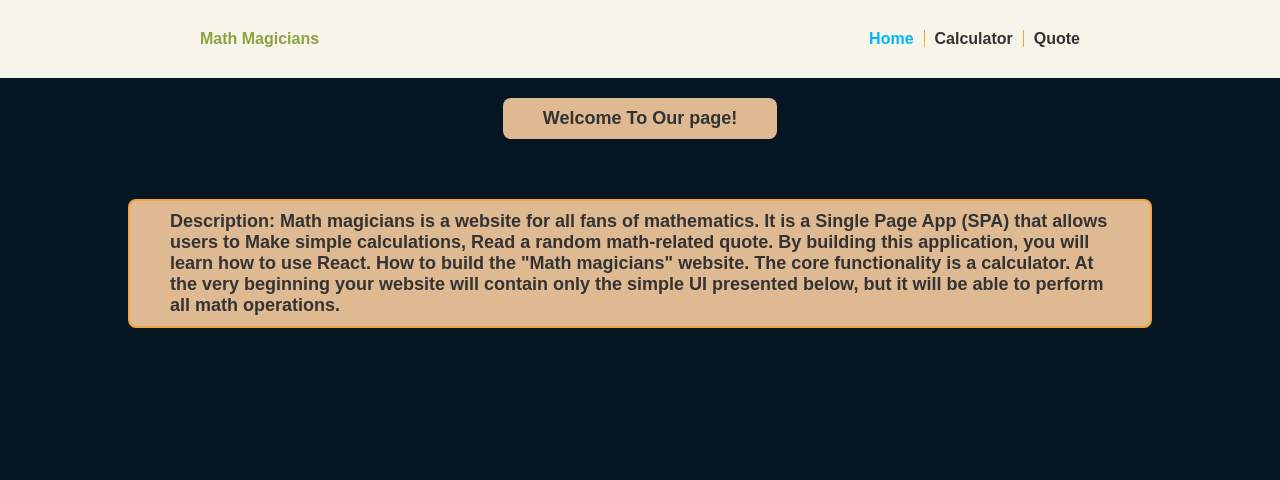
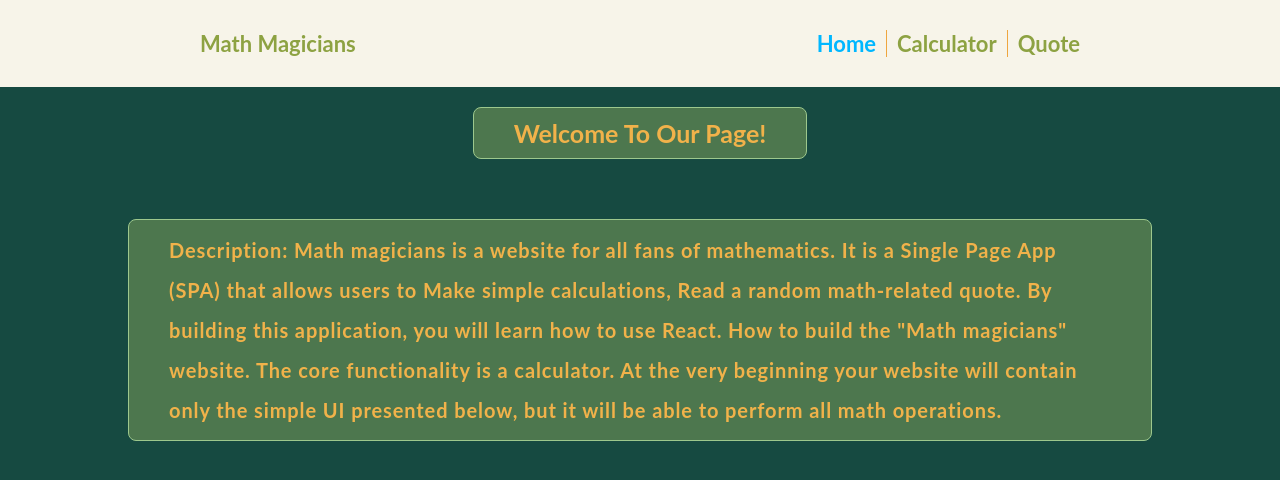
Before and after one commit to OybekKayumov/m3-math-magicians, a React (Create React App) app: page /math-magicians in a window 1280 px wide. Shown: the top 480 px of the page. Built offline with nearby package versions, Linux system fonts and the light colour scheme.

Commit message:
update index.css

```diff
--- a/src/components/Calculator.css
+++ b/src/components/Calculator.css
@@ -9,26 +9,24 @@
 .main-container p {
   font-size: 1.8rem;
   font-weight: bold;
-  color: #333;
-  background-color: #deb992;
-  border: 1px solid #eba63f;
+  color: #f1b24a;
+  background-color: #4d774e;
+  border: 1px solid #9dc88d;
   border-radius: 8px;
   padding: 1rem 4rem;
 }
 
 .box-container {
-  /* width: 90vw; */
   width: 100%;
   height: 60vh;
   background-color: #808080;
   display: grid;
   grid-template-columns: repeat(4, 1fr);
   grid-template-rows: repeat(6, 1fr);
-  border: 1px solid #eba63f;
+  border: 1px solid #9dc88d;
 }
 
 .screen {
-  /* grid-column: 1 / span 4; */
   grid-column: 1 / -1;
   color: #fff;
   padding: 2rem;
@@ -36,6 +34,8 @@
   justify-content: flex-end;
   font-size: 2rem;
   background-size: cover;
+  width: 100%;
+  height: 100%;
 }
 
 .btn {
@@ -74,7 +74,7 @@
   grid-column: 1 / span 2;
 }
 
-@media (min-width: 900px) {
+@media (min-width: 992px) {
   .main-container {
     width: 100%;
     flex-direction: row;
--- a/src/components/Home.js
+++ b/src/components/Home.js
@@ -5,7 +5,7 @@ const Home = () => {
 
   return (
     <section className="container-home">
-      <h1>Welcome To Our page!</h1>
+      <h1>Welcome To Our Page!</h1>
       <p>{para}</p>
     </section>
   );
--- a/src/components/pages.css
+++ b/src/components/pages.css
@@ -9,10 +9,11 @@
 }
 
 .container-home h1 {
-  font-size: 1.8rem;
+  font-size: 2.5rem;
   font-weight: bold;
-  color: #333;
-  background-color: #deb992;
+  color: #f1b24a;
+  background-color: #4d774e;
+  border: 1px solid #9dc88d;
   border-radius: 8px;
   padding: 1rem 4rem;
   margin-bottom: 2rem;
@@ -20,39 +21,41 @@
 
 .container-home p {
   width: 80%;
-  font-size: 1.8rem;
+  font-size: 2rem;
   font-weight: bold;
-  color: #333;
-  background-color: #deb992;
-  border: 2px solid #efa63f;
+  line-height: 4rem;
+  letter-spacing: 0.9px;
+  color: #f1b24a;
+  background-color: #4d774e;
+  border: 1px solid #9dc88d;
   border-radius: 8px;
   padding: 1rem 4rem;
   margin-bottom: 2rem;
 }
 
 nav {
-  padding: 3rem;
-  color: black;
-  background-color: #f7f4e9;
   display: flex;
   justify-content: space-between;
   align-items: center;
   gap: 2rem;
   font-size: 1.6rem;
   font-weight: bold;
+  color: black;
+  background-color: #f7f4e9;
+  padding: 3rem;
 }
 
 ul {
   display: flex;
   justify-content: center;
   list-style-type: none;
-  font-size: 1.6rem;
+  font-size: 2.2rem;
   font-weight: bold;
 }
 
 ul li a {
   text-decoration: none;
-  color: #333;
+  color: #8da242;
   outline: none;
 }
 
@@ -68,6 +71,7 @@ ul li:not(:first-child)::before {
   color: #8da242 !important;
   text-align: center;
   display: flex;
+  font-size: 2.2rem;
 }
 
 .active {
@@ -89,10 +93,10 @@ ul li:not(:first-child)::before {
   flex-direction: column;
   align-items: center;
   font-size: 1.8rem;
-  color: #333;
+  color: #f1b24a;
   width: 80%;
-  background-color: #deb992;
-  border: 1px solid #efa63f;
+  background-color: #4d774e;
+  border: 1px solid #9dc88d;
   border-radius: 8px;
   margin-top: 4rem;
   padding: 2rem;
@@ -103,5 +107,6 @@ ul li:not(:first-child)::before {
   font-style: italic;
   font-size: 2rem;
   font-weight: bold;
+  line-height: 4rem;
   margin-bottom: 2rem;
 }
--- a/src/index.css
+++ b/src/index.css
@@ -5,7 +5,7 @@
 }
 
 html {
-  font-family: sans-serif;
+  font-family: 'Lato', sans-serif;
   font-size: 62.5%;
   box-sizing: border-box;
   scroll-behavior: smooth;
@@ -15,7 +15,7 @@ html {
 body {
   display: flex;
   flex-direction: column;
-  background-color: #051622;
+  background-color: #164a41;
 }
 
 .root {
```
